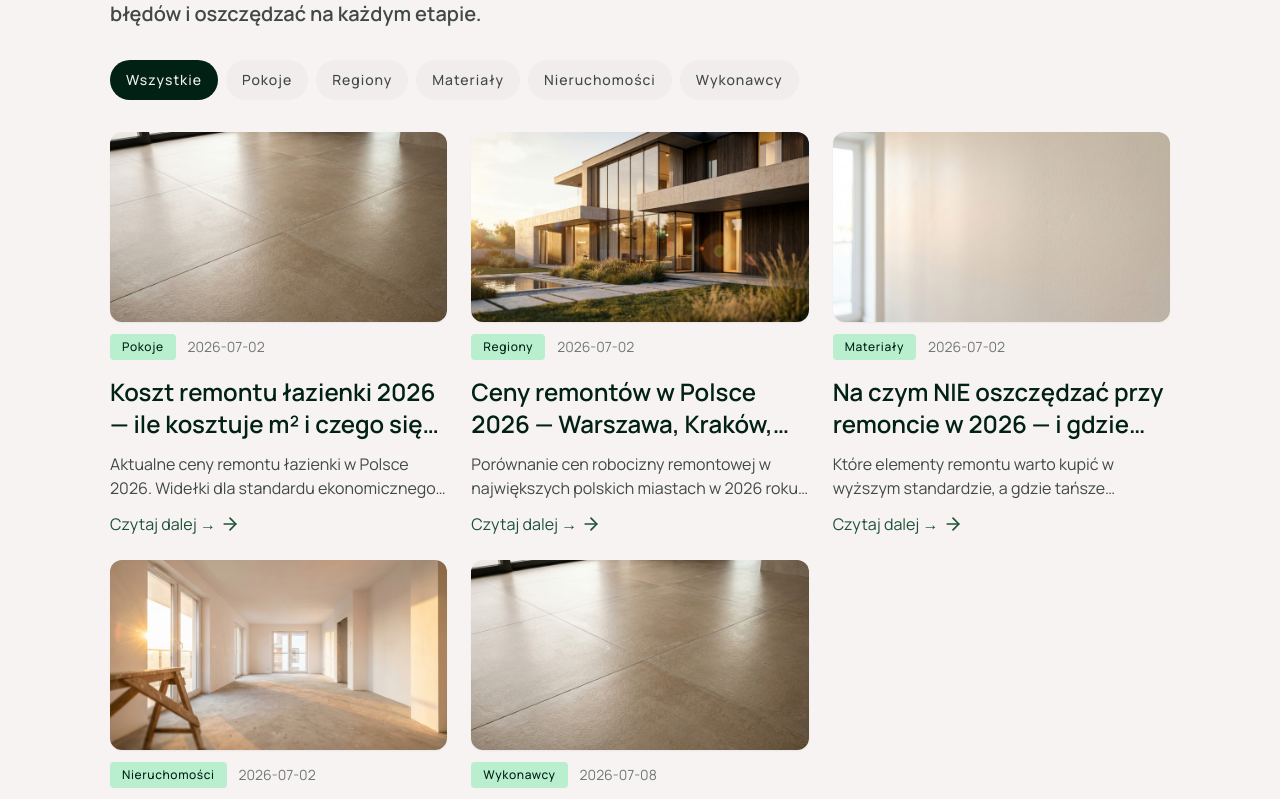
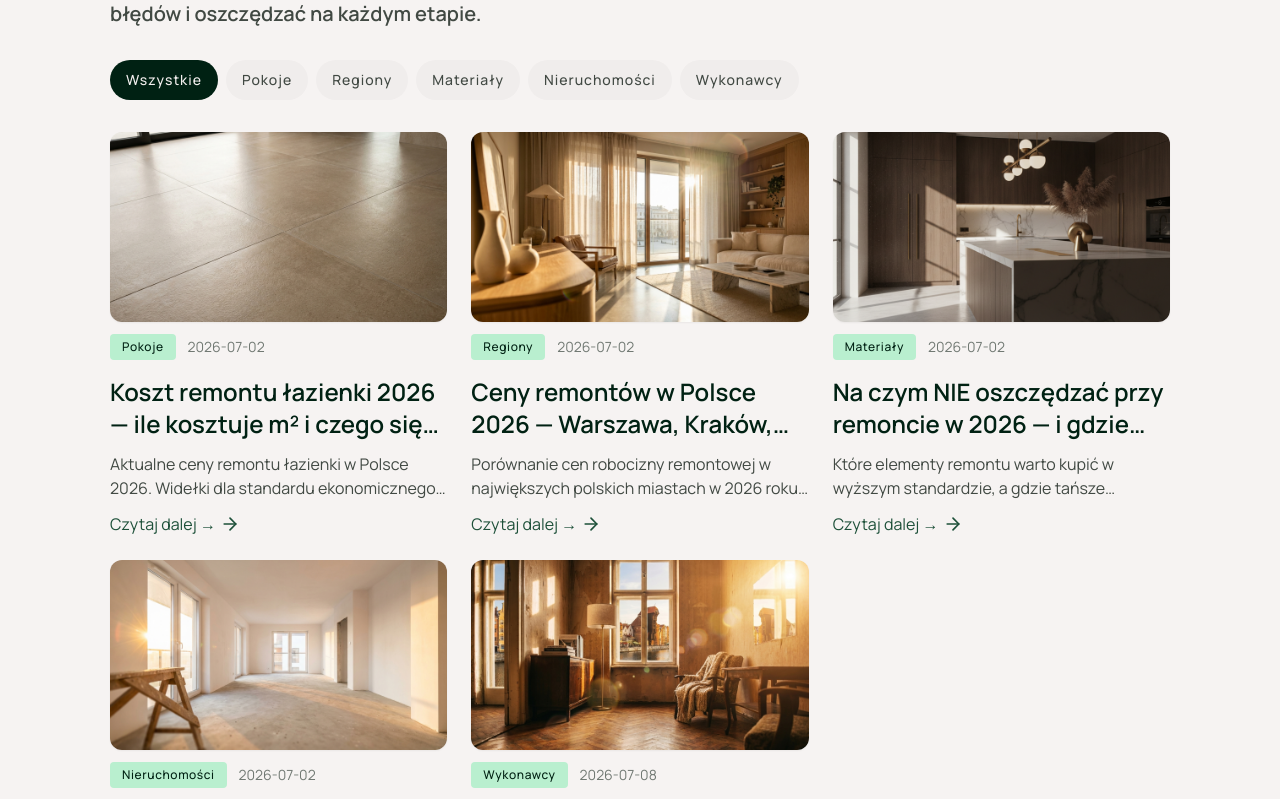
Before and after one commit to mymozgi/renovation-estimator, a Next.js app in the folder prototype/: page /pl/articles in a window 1280 px wide. Shown: the part 441-1240 px from the top of the page. Built offline with nearby package versions, Linux system fonts and the light colour scheme.

Commit message:
upd. 09.07.2926

```diff
--- a/prototype/src/app/[locale]/articles/[slug]/page.tsx
+++ b/prototype/src/app/[locale]/articles/[slug]/page.tsx
@@ -6,7 +6,6 @@ import { articles } from '@/content/articles'
 import { LandingHeader } from '@/components/LandingHeader'
 import { LandingFooter } from '@/components/LandingFooter'
 import { MarkdownContent } from '@/components/MarkdownContent'
-import { CLUSTER_HERO, CLUSTER_HERO_FALLBACK } from '@/lib/clusterColors'
 
 type Props = { params: Promise<{ locale: string; slug: string }> }
 
@@ -19,7 +18,7 @@ export default async function ArticlePage({ params }: Props) {
   const article = localeArticles.find((a) => a.slug === slug)
   if (!article) notFound()
 
-  const heroSrc = `https://images.unsplash.com/photo-${CLUSTER_HERO[article.cluster] ?? CLUSTER_HERO_FALLBACK}?w=1400&q=80&auto=format&fit=crop`
+  const heroSrc = article.img
   const clusterLabel = t(`clusters.${article.cluster}`)
 
   return (
--- a/prototype/src/content/articles.ts
+++ b/prototype/src/content/articles.ts
@@ -57,7 +57,7 @@ Płyty wielkoformatowe 60×120 lub 120×240 cm, prysznic walk-in, ogrzewanie pod
     },
     {
       slug: 'ceny-remontow-polska-2026',
-      img: '/images/house.jpg',
+      img: '/images/flat.jpg',
       title: 'Ceny remontów w Polsce 2026 — Warszawa, Kraków, Wrocław, Gdańsk, Poznań',
       description: 'Porównanie cen robocizny remontowej w największych polskich miastach w 2026 roku. Gdzie remont jest najtańszy, a gdzie zapłacisz najwięcej i dlaczego.',
       cluster: 'regional',
@@ -100,7 +100,7 @@ Skąd biorą się różnice? Ekipa malarska w Warszawie oczekuje 45–70 PLN/m²
     },
     {
       slug: 'na-czym-nie-oszczedzac-przy-remoncie-2026',
-      img: '/images/paint.jpg',
+      img: '/images/premium.jpg',
       title: 'Na czym NIE oszczędzać przy remoncie w 2026 — i gdzie możesz ciąć koszty bezpiecznie',
       description: 'Które elementy remontu warto kupić w wyższym standardzie, a gdzie tańsze materiały sprawdzą się równie dobrze? Praktyczny przewodnik po materiałach budowlanych 2026.',
       cluster: 'materials',
@@ -194,7 +194,7 @@ Drzwi wewnętrzne: 600–4 000 PLN/szt., montaż AGD i podpięcie.
     },
     {
       slug: 'jak-wybrac-ekipe-remontowa-2026',
-      img: '/images/tile.jpg',
+      img: '/images/resale_property.jpg',
       title: 'Jak wybrać ekipę remontową w 2026? Sprawdzone pytania i czerwone flagi',
       description: 'Jak nie dać się nabrać podczas wyboru ekipy remontowej? Kompletna lista pytań do weryfikacji wykonawcy, czerwone flagi i kontrakt bez niespodzianek.',
       cluster: 'contractors',
@@ -290,7 +290,7 @@ Large-format slabs 60×120 or 120×240 cm, walk-in shower, water underfloor heat
     },
     {
       slug: 'renovation-prices-poland-2026',
-      img: '/images/house.jpg',
+      img: '/images/flat.jpg',
       title: 'Renovation prices in Poland 2026 — Warsaw, Kraków, Wrocław, Gdańsk, Poznań',
       description: 'Comparison of renovation labour costs in major Polish cities in 2026. Where is renovation cheapest, where will you pay the most and why.',
       cluster: 'regional',
@@ -333,7 +333,7 @@ Where do the differences come from? A painting crew in Warsaw expects 45–70 PL
     },
     {
       slug: 'what-not-to-save-on-renovation',
-      img: '/images/paint.jpg',
+      img: '/images/premium.jpg',
       title: 'What NOT to save on during renovation in 2026 — and where you can safely cut costs',
       description: 'Which renovation elements are worth buying at a higher standard, and where cheaper materials work just as well? A practical guide to construction materials 2026.',
       cluster: 'materials',
@@ -427,7 +427,7 @@ Interior doors: 600–4,000 PLN each, appliance installation and connection.
     },
     {
       slug: 'how-to-choose-renovation-contractor-2026',
-      img: '/images/tile.jpg',
+      img: '/images/resale_property.jpg',
       title: 'How to choose a renovation contractor in 2026? Key questions and red flags',
       description: 'A complete guide to vetting renovation contractors in Poland: questions to ask, red flags to watch for, and contract terms that protect your budget.',
       cluster: 'contractors',
@@ -523,7 +523,7 @@ A solid contract includes: exact scope of work (with the project attached), paym
     },
     {
       slug: 'tseny-remonta-polsha-2026',
-      img: '/images/house.jpg',
+      img: '/images/flat.jpg',
       title: 'Цены на ремонт в Польше 2026 — Варшава, Краков, Вроцлав, Гданьск, Познань',
       description: 'Сравнение стоимости ремонтных работ в крупнейших городах Польши в 2026 году. Где ремонт дешевле, где дороже и почему.',
       cluster: 'regional',
@@ -564,7 +564,7 @@ A solid contract includes: exact scope of work (with the project attached), paym
     },
     {
       slug: 'na-chem-ne-ekonomit-pri-remonte',
-      img: '/images/paint.jpg',
+      img: '/images/premium.jpg',
       title: 'На чём НЕ экономить при ремонте в 2026 — и где можно безопасно сократить расходы',
       description: 'Какие элементы ремонта стоит покупать в более высоком стандарте, а где более дешёвые материалы подойдут так же хорошо? Практическое руководство по строительным материалам 2026.',
       cluster: 'materials',
@@ -655,7 +655,7 @@ A solid contract includes: exact scope of work (with the project attached), paym
     },
     {
       slug: 'kak-vybrat-ekipu-dlya-remonta-2026',
-      img: '/images/tile.jpg',
+      img: '/images/resale_property.jpg',
       title: 'Как выбрать бригаду для ремонта в 2026? Вопросы и красные флаги',
       description: 'Полное руководство по проверке подрядчиков в Польше: какие вопросы задавать, на что обратить внимание и как составить договор, который защитит ваш бюджет.',
       cluster: 'contractors',
@@ -751,7 +751,7 @@ A solid contract includes: exact scope of work (with the project attached), paym
     },
     {
       slug: 'tsiny-remontu-polshcha-2026',
-      img: '/images/house.jpg',
+      img: '/images/flat.jpg',
       title: 'Ціни на ремонт у Польщі 2026 — Варшава, Краків, Вроцлав, Гданськ, Познань',
       description: 'Порівняння вартості ремонтних робіт у найбільших містах Польщі у 2026 році. Де ремонт дешевший, де дорожчий і чому.',
       cluster: 'regional',
@@ -792,7 +792,7 @@ A solid contract includes: exact scope of work (with the project attached), paym
     },
     {
       slug: 'na-chomu-ne-ekonomyty-pry-remonti',
-      img: '/images/paint.jpg',
+      img: '/images/premium.jpg',
       title: 'На чому НЕ варто економити при ремонті 2026 — і де можна безпечно скорочувати витрати',
       description: 'Які елементи ремонту варто купувати у вищому стандарті, а де дешевші матеріали підійдуть так само добре? Практичний посібник з будівельних матеріалів 2026.',
       cluster: 'materials',
@@ -883,7 +883,7 @@ A solid contract includes: exact scope of work (with the project attached), paym
     },
     {
       slug: 'yak-vybrati-ekipu-dlya-remontu-2026',
-      img: '/images/tile.jpg',
+      img: '/images/resale_property.jpg',
       title: 'Як вибрати бригаду для ремонту в 2026? Запитання і червоні прапори',
       description: 'Повний посібник із перевірки підрядників у Польщі: які питання ставити, на що звертати увагу і як скласти договір, що захистить ваш бюджет.',
       cluster: 'contractors',
```
